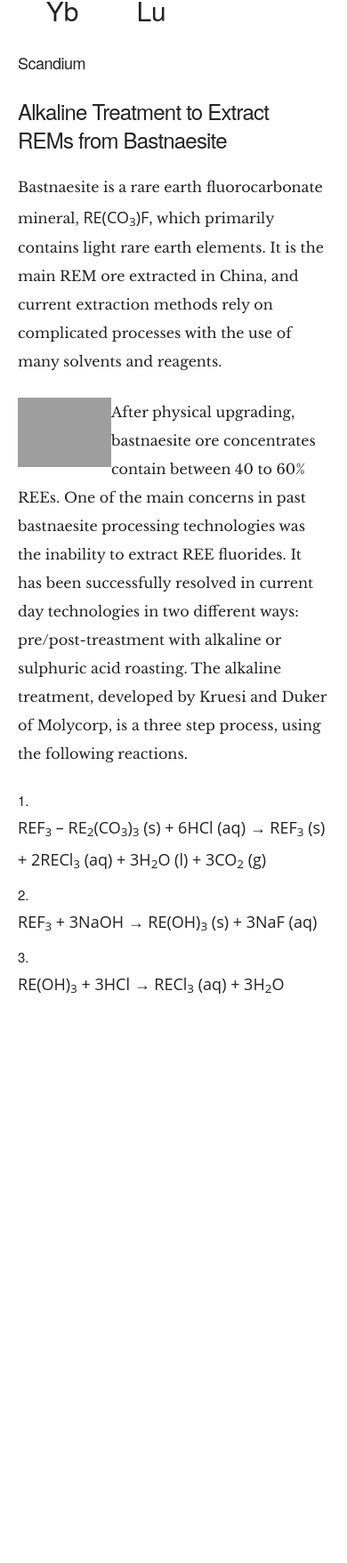
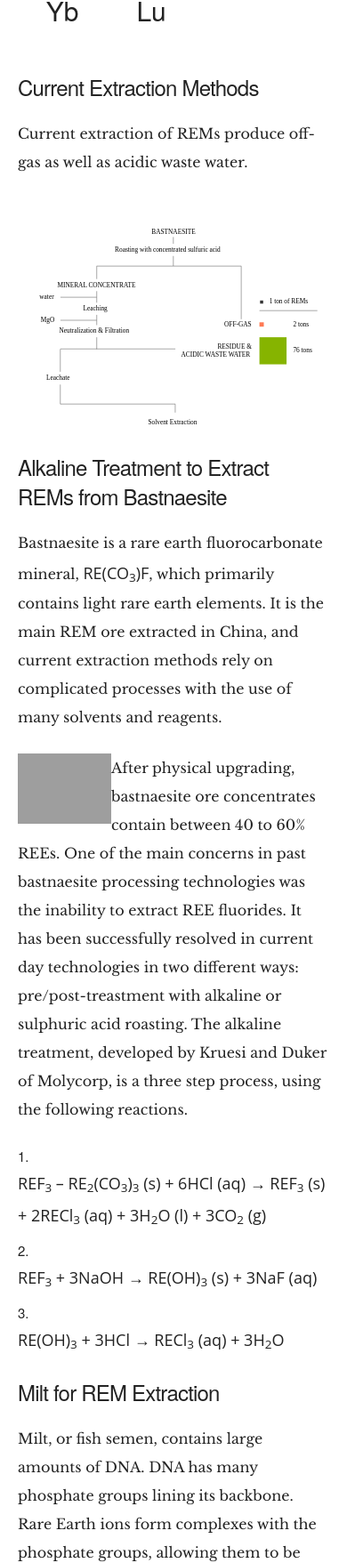
Before and after one commit to btwj/btwj.github.io, a plain HTML site: page ccomm/mobile.html in a window 390 px wide. Shown: the part 1470-3227 px from the top of the page at 89% size. Before the commit the page ends 2669 px from the top, so only its background shows below. Drawn offline with nearby package versions, Linux system fonts and the light colour scheme; grey boxes are pictures that could not be loaded.

Commit message:
Add Mobile

```diff
--- a/ccomm/mobile.html
+++ b/ccomm/mobile.html
@@ -38,9 +38,13 @@
 				<div id="elements">
 				</div>
 				<div id="info">
-					<h5 style="margin-bottom: 0">Scandium</h5>
+					<h5 style="margin-bottom: 0"></h5>
 					<p></p>
 				</div>
+
+				<h4>Current Extraction Methods</h4>
+				<p>Current extraction of REMs produce off-gas as well as acidic waste water.</p>
+				<object type="image/svg+xml" data="img/milt_extraction.svg" class="u-full-width"></object>
 
 				<h4>Alkaline Treatment to Extract REMs from Bastnaesite</h4>
 				<p>Bastnaesite is a rare earth fluorocarbonate mineral, <span class="chem">RE(CO<sub>3</sub>)F</span>, which primarily contains light rare earth elements. It is the main REM ore extracted in China, and current extraction methods rely on complicated processes with the use of many solvents and reagents.</p>
@@ -50,6 +54,12 @@
 					<li><p class="chem">REF<sub>3</sub> + 3NaOH &rarr; RE(OH)<sub>3</sub> (s) + 3NaF (aq)</p></li>
 					<li><p class="chem">RE(OH)<sub>3</sub> + 3HCl &rarr; RECl<sub>3</sub> (aq) + 3H<sub>2</sub>O</p></li>
 				</ol>
+
+				<h4>Milt for REM Extraction</h4>
+				<p>Milt, or fish semen, contains large amounts of DNA. DNA has many phosphate groups lining its backbone. Rare Earth ions form complexes with the phosphate groups, allowing them to be extracted. Milt is insoluble, ensuring that precipitation occurs easily. Milt is a promising new method as large amounts of it are disposed by the Japanese fishing industry every year.</p>
+
+				<h4>Cleaner Extraction of REMs</h4>
+				<object type="image/svg+xml" data="img/clean_extraction.svg" class="u-full-width"></object>
 			</div>
 		</div>
 	</div>
```
Also changed, not shown: ccomm/img/clean_extraction.svg (added), ccomm/img/milt_extraction.svg (added).
